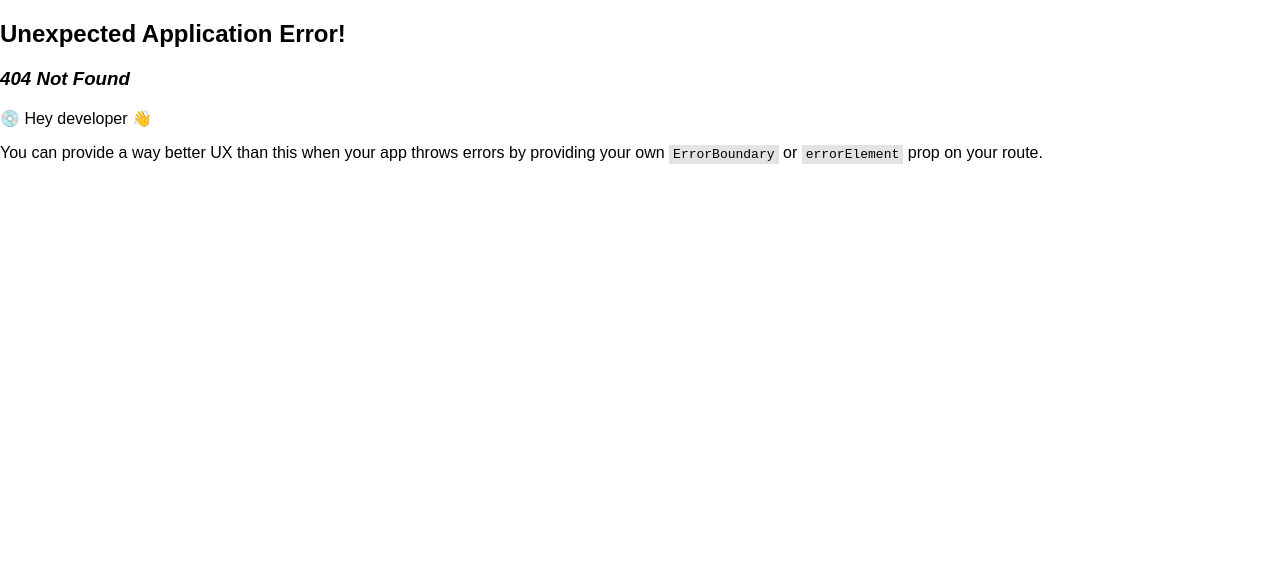
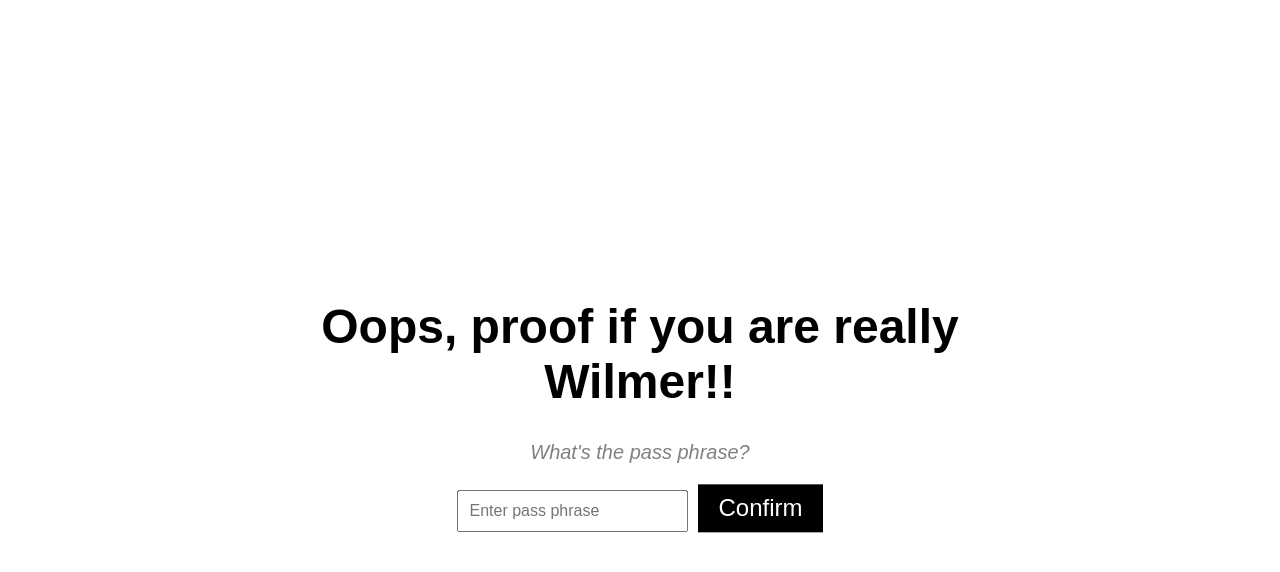
Before and after one commit to Wilmer-Kwodee/My-Portfolio-Web-2, a React (Vite) app: page /temp in a window 1280 px wide. Before the commit this address had no page. Shown: the top 572 px of the page. Built offline with nearby package versions, Linux system fonts and the light colour scheme.

Commit message:
password done, capekkkk, sementara for a long time before tailwind

```diff
--- a/src/App.jsx
+++ b/src/App.jsx
@@ -17,9 +17,11 @@ function App() {
   }
 
   async function handleDelete(id){
-    await deleteDoc(doc(db, 'MyProjects', id))
-    alert('success')
-    window.location.href = '/'
+    if(confirm('you sure?')){
+      await deleteDoc(doc(db, 'MyProjects', id))
+      alert('success')
+      window.location.href = '/'
+    }
   }
 
   async function handleOrderChangeDB(){
@@ -88,7 +90,7 @@ function App() {
                 <div id='right' style={{width: '50%', paddingRight: 130}}>
                   <span>{item.order}</span>
                   <h1>{item.title}</h1>
-                  <span>{item.desc}</span>
+                  <span style={{ whiteSpace: 'pre-wrap' }}>{item.desc.slice(0, 200)}...</span>
                   <br />
                   <br />
                   <br />
--- /dev/null
+++ b/src/Detail.jsx
@@ -0,0 +1,62 @@
+import React from 'react'
+import { useEffect, useRef, useState } from "react"
+import { db, doc, getDoc, storage, updateDoc } from "../firebase"
+import { useParams } from "react-router-dom"
+import { getDownloadURL, ref as storageRef, uploadBytes } from 'firebase/storage';
+import { RotatingLines } from "react-loader-spinner";
+
+export default function Detail() {
+    const { id } = useParams()
+    const [item, setItem] = useState({})
+    const [itemTitle, setItemTitle] = useState()
+    const [itemDesc, setItemDesc] = useState()
+    const [itemColor, setItemColor] = useState()
+    const [itemImage, setItemImage] = useState()
+    const [isLoading, setLoading] = useState(true)
+
+    useEffect(() => {
+        async function biarBisaPakeAwait() {
+            const docRef = doc(db, 'MyProjects', id)
+            setLoading(true)
+            const docSnap = await getDoc(docRef)
+            const docData = docSnap.data()
+            setItem(docData)
+            setItemTitle(docData.title)
+            setItemDesc(docData.desc)
+            setItemColor(docData.color)
+        }
+
+        biarBisaPakeAwait()
+        setLoading(false)
+    }, [])
+
+
+    return(
+        <div>
+        {!isLoading ?
+            <div style={{fontFamily: 'arial'}}>
+                <div style={{display: 'flex', padding: 30, height: 'auto'}}>
+                <div id='left' style={{ width: '50%', paddingLeft: 140}}>
+                    <img style={{position: 'fixed', marginTop: '13rem', height: 200, outlineStyle: 'solid', borderRadius: 20, outlineColor: 'lightgray'}} src={itemImage ? URL.createObjectURL(itemImage) : item.image} alt='empty...' />
+                </div>
+                <div id='right' style={{width: '50%', paddingRight: 130,  paddingTop: 100}}>
+                    <h1>{itemTitle}</h1>
+                    <p style={{ whiteSpace: 'pre-wrap', color: 'gray', }}>{itemDesc}</p>
+                    {/* <p>{itemColor}</p> */}
+                </div>
+                </div>
+            </div>
+            :
+            <div>
+                <RotatingLines
+                    strokeColor="grey"
+                    strokeWidth="5"
+                    animationDuration="0.75"
+                    width="96"
+                    visible={true}
+                />
+            </div>
+        }
+        </div>
+    )
+}
--- a/src/Home.jsx
+++ b/src/Home.jsx
@@ -42,6 +42,17 @@ export default function Home() {
         }
         )}
     </div>
+    <div style={{    display: 'flex',
+    justifyContent: 'center',
+    alignItems: 'center',
+    height: '100px',
+    textAlign: 'center',
+    padding: '20px',
+}}>
+    <a href='/temp' style={{    textDecoration: 'none',    color: 'gray',
+
+}}>Made with ♡ by Wilmer Kwodeevan</a>
+</div>
     </>
   )
 }
--- a/src/InsertPageNew.jsx
+++ b/src/InsertPageNew.jsx
@@ -6,7 +6,7 @@ import { addDoc, collection } from "firebase/firestore/lite";
 export default function(){
     const [itemTitle, setItemTitle] = useState('Enter Title Here...')
     const [itemDesc, setItemDesc] = useState('Enter desc here...')
-    const [itemColor, setItemColor] = useState('whitesmoke')
+    const [itemColor, setItemColor] = useState('white')
     const [itemImage, setItemImage] = useState()
     const [itemImagePath, setItemImagePath] = useState()
 
@@ -76,7 +76,7 @@ export default function(){
 
     return(
         <div style={{fontFamily: 'arial'}}>
-            <h1 style={{fontSize: 50}}>Write new chapter</h1>
+            <h1 style={{fontSize: 50, padding: '3rem'}}>Write new chapter</h1>
 
             <div style={{display: 'flex', backgroundColor: itemColor, padding: 30, height: 'auto'}}>
             <div id='left' style={{width: '50%', paddingLeft: 140}}>
@@ -95,16 +95,9 @@ export default function(){
                 <br />
                 <br />
                 <br />
-                <button>update</button>
-                <button>delete</button>
-                <a> _ </a>
-                <button>^</button>
-                <button>v</button>
-                <a> ________________________________ </a>
                 <button onClick={() => {handleUpdate()}} style={{fontSize: 35}}>Submit</button>
             </div>
             </div>
-            <hr/>
         </div>
     )
 }
--- /dev/null
+++ b/src/Temp.jsx
@@ -0,0 +1,65 @@
+import React, { useState } from 'react';
+
+export default function Temp() {
+  const [password, setPassword] = useState('');
+
+  const handleConfirm = () => {
+    if (password === '8899') {
+        window.location.href = '/control-room'
+    } else {
+      alert('Nah, you are not my master!');
+      window.location.href = '/'
+    }
+  };
+
+  return (
+    <div
+      style={{
+        position: 'absolute',
+        top: '50%',
+        left: '50%',
+        transform: 'translate(-50%, -50%)',
+        textAlign: 'center',
+      }}
+    >
+      <h1 style={{ fontSize: '3rem', fontWeight: 'bold', color: 'black' }}>
+        Oops, proof if you are really Wilmer!!
+      </h1>
+      <p
+        style={{
+          color: 'gray',
+          fontSize: '1.25rem',
+          fontStyle: 'italic',
+        }}
+      >
+        What's the pass phrase?
+      </p>
+      <div style={{ marginTop: '20px' }}>
+        <input
+          type="password"
+          placeholder="Enter pass phrase"
+          value={password}
+          onChange={(e) => setPassword(e.target.value)}
+          style={{
+            fontSize: '1rem',
+            padding: '10px',
+            marginRight: '10px',
+          }}
+        />
+        <button
+          onClick={handleConfirm}
+          style={{
+            fontSize: '1.5rem',
+            padding: '10px 20px',
+            backgroundColor: 'black',
+            color: 'white',
+            border: 'none',
+            cursor: 'pointer',
+          }}
+        >
+          Confirm
+        </button>
+      </div>
+    </div>
+  );
+}
--- a/src/UpdatePage.jsx
+++ b/src/UpdatePage.jsx
@@ -56,7 +56,7 @@ export default function(){
             }
 
             alert('Success');
-            window.location.href = '/';
+            window.location.href = '/control-room';
         } catch (error) {
             console.error('Error updating document:', error.message);
         }
@@ -99,17 +99,17 @@ export default function(){
     return(
         <>
         {!isLoading ?
-            <div style={{fontFamily: 'arial'}}>
+            <div style={{fontFamily: 'arial', paddingTop: '7rem'}}>
                 <div style={{display: 'flex', backgroundColor: itemColor, padding: 30, height: 'auto'}}>
                 <div id='left' style={{width: '50%', paddingLeft: 140}}>
-                    <img style={{height: 200, outlineStyle: 'solid', borderRadius: 20, outlineColor: 'lightgray'}} src={itemImage ? URL.createObjectURL(itemImage) : item.image} alt='empty...' />
+                    <img style={{position: 'fixed', height: 200, outlineStyle: 'solid', borderRadius: 20, outlineColor: 'lightgray'}} src={itemImage ? URL.createObjectURL(itemImage) : item.image} alt='empty...' />
                 </div>
                 <div id='right' style={{width: '50%', paddingRight: 130}}>
                     <input value={itemTitle} onChange={(e) => setItemTitle(e.target.value)} ref={inputTitleRef} style={{display: 'none', fontSize: 32, fontWeight: 700, marginTop: 10, marginBottom: 20, backgroundColor: itemColor, outlineStyle: 'none'}}/>
                     <h1 onClick={handleTitleClick} ref={h1TitleRef}>{itemTitle}</h1>
 
                     <textarea value={itemDesc} onChange={e => setItemDesc(e.target.value)} style={{width: '100%'}}/><br/>
-                    <p>{itemDesc}</p>
+                    <p style={{ whiteSpace: 'pre-wrap' }}>{itemDesc}</p>
 
                     <input style={{marginTop: 20}} value={itemColor} onChange={(e) => setItemColor(e.target.value)}/><br/>
                     <br/>
@@ -117,16 +117,9 @@ export default function(){
                     <br />
                     <br />
                     <br />
-                    <button>update</button>
-                    <button>delete</button>
-                    <a> _ </a>
-                    <button>^</button>
-                    <button>v</button>
-                    <a> ________________________________ </a>
                     <button onClick={() => {handleUpdate()}} style={{fontSize: 35}}>Submit</button>
                 </div>
                 </div>
-                <hr/>
             </div>
             :
             <div>
--- a/src/components/Card.jsx
+++ b/src/components/Card.jsx
@@ -1,14 +1,16 @@
+import './CardStyle (temporary).css'
+
 export default function Card({item}){
     return(
-      <>
+      <a href={'/detail/' + item.id} style={{ textDecoration: 'none', color: 'black'}}>
         {item.order % 2 == 0 ?
-          <div style={{display: 'flex',  backgroundColor: item.color, padding: 30, height: 'auto'}}>
+          <div className='card' style={{display: 'flex', padding: 30, height: 'auto'}}>
             <div id='left' style={{width: '50%', paddingLeft: 140}}>
               <img style={{height: 200, outlineStyle: 'solid', borderRadius: 20, outlineColor: 'lightgray'}} src={item.image} alt='empty...' />
             </div>
             <div id='right' style={{width: '50%', paddingRight: 140}}>
               <h1>{item.title}</h1>
-              <span style={{ color: 'gray'}}>{item.desc}</span>
+              <span style={{ color: 'gray', whiteSpace: 'pre-wrap', maxWidth: 10}}>{item.desc.slice(0, 150)}...</span>
               <br />
               <br />
               <br />
@@ -16,10 +18,10 @@ export default function Card({item}){
             </div>
           </div>
         :
-        <div style={{display: 'flex', backgroundColor: item.color, padding: 30, height: 'auto'}}>
+        <div className='card' style={{display: 'flex', padding: 30, height: 'auto'}}>
             <div id='left' style={{width: '50%', paddingLeft: 140}}>
               <h1>{item.title}</h1>
-              <span style={{ color: 'gray'}}>{item.desc}</span>
+              <span style={{ color: 'gray', whiteSpace: 'pre-wrap'}}>{item.desc.slice(0, 150)}...</span>
             </div>
             <div id='right' style={{width: '50%', paddingLeft: 10}} >
               <img style={{height: 200, outlineStyle: 'solid', borderRadius: 20, outlineColor: 'lightgray'}} src={item.image} alt='empty...' />
@@ -30,7 +32,7 @@ export default function Card({item}){
             </div>
           </div>
       }
-      </>
+      </a>
 
 
 
--- /dev/null
+++ b/src/components/CardStyle (temporary).css
@@ -0,0 +1,4 @@
+
+.card:hover{
+    background-color: lightgray;
+}
```
Also changed, not shown: src/main.jsx (+10 -0 lines).
